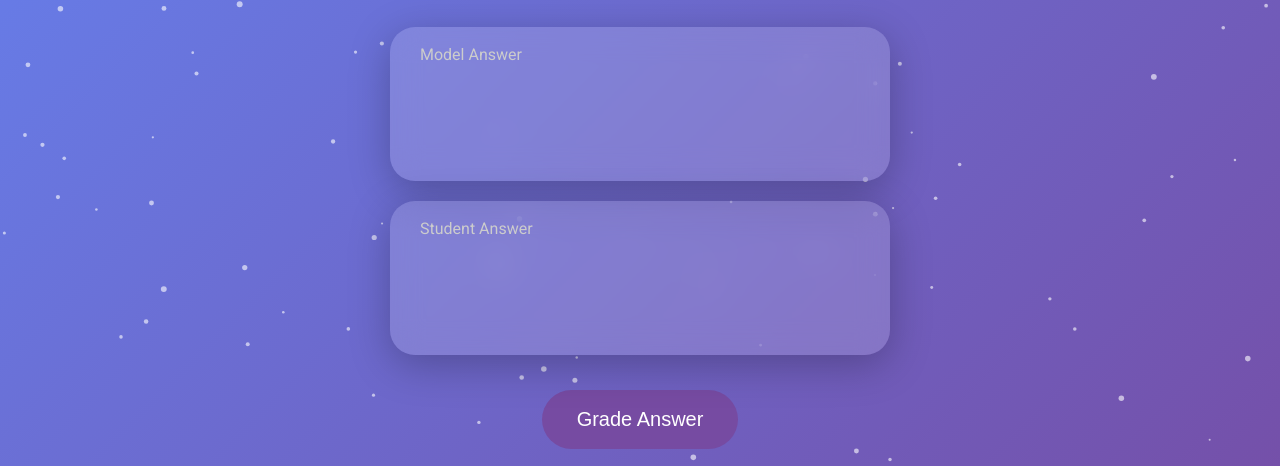
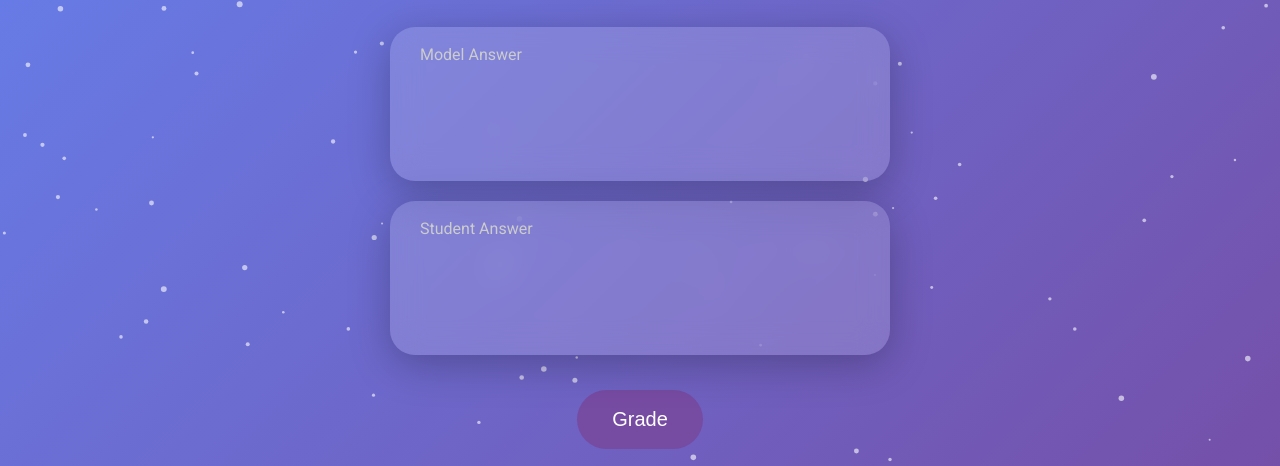
Before and after one commit to Dhruva-Hegde/Automated-Short-Answer-Grading-System, a plain HTML site: page frontend/index.html in a window 1280 px wide. Shown: the part 129-595 px from the top of the page. Drawn offline with Linux system fonts and the light colour scheme.

Commit message:
Update button text for grading to be more concise

```diff
--- a/frontend/index.html
+++ b/frontend/index.html
@@ -25,7 +25,7 @@
         <label>Student Answer</label>
     </div>
 
-    <button id="gradeBtn">Grade Answer</button>
+    <button id="gradeBtn">Grade</button>
 
     <div class="score-circle">
         <svg width="180" height="180">
```
